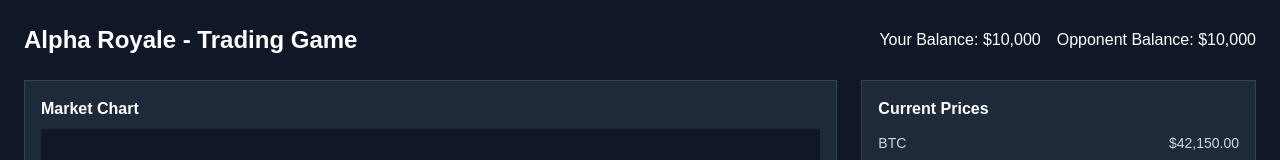
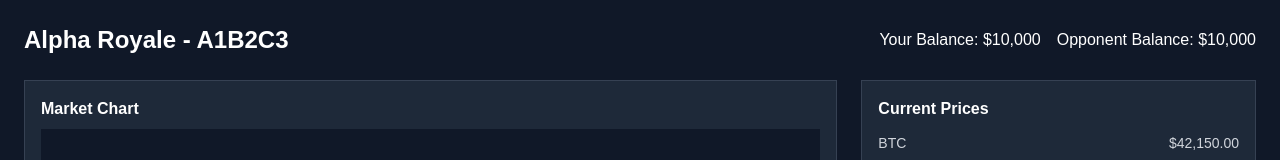
Before and after one commit to emaanbaluj/alpharoyale, a Next.js app in the folder alpha-royale/: page /game in a window 1280 px wide. Shown: the top 160 px of the page. Built offline with nearby package versions, Linux system fonts and the light colour scheme.

Commit message:
added placeholder game id code to game screen

```diff
--- a/alpha-royale/app/game/page.tsx
+++ b/alpha-royale/app/game/page.tsx
@@ -5,12 +5,13 @@
   const [symbol, setSymbol] = useState('BTC');
   const [amount, setAmount] = useState('');
   const [orderType, setOrderType] = useState('buy');
+  const [gameID, setGameID] = useState<string>('A1B2C3')
 
   return (
     <div className="h-screen bg-gray-900 p-6">
       <div className="max-w-7xl mx-auto">
         <div className="flex justify-between items-center mb-6 text-white">
-          <h1 className="text-2xl font-bold">Alpha Royale - Trading Game</h1>
+          <h1 className="text-2xl font-bold">Alpha Royale - {gameID}</h1>
           <div className="flex gap-4">
             <div>Your Balance: $10,000</div>
             <div>Opponent Balance: $10,000</div>
```
